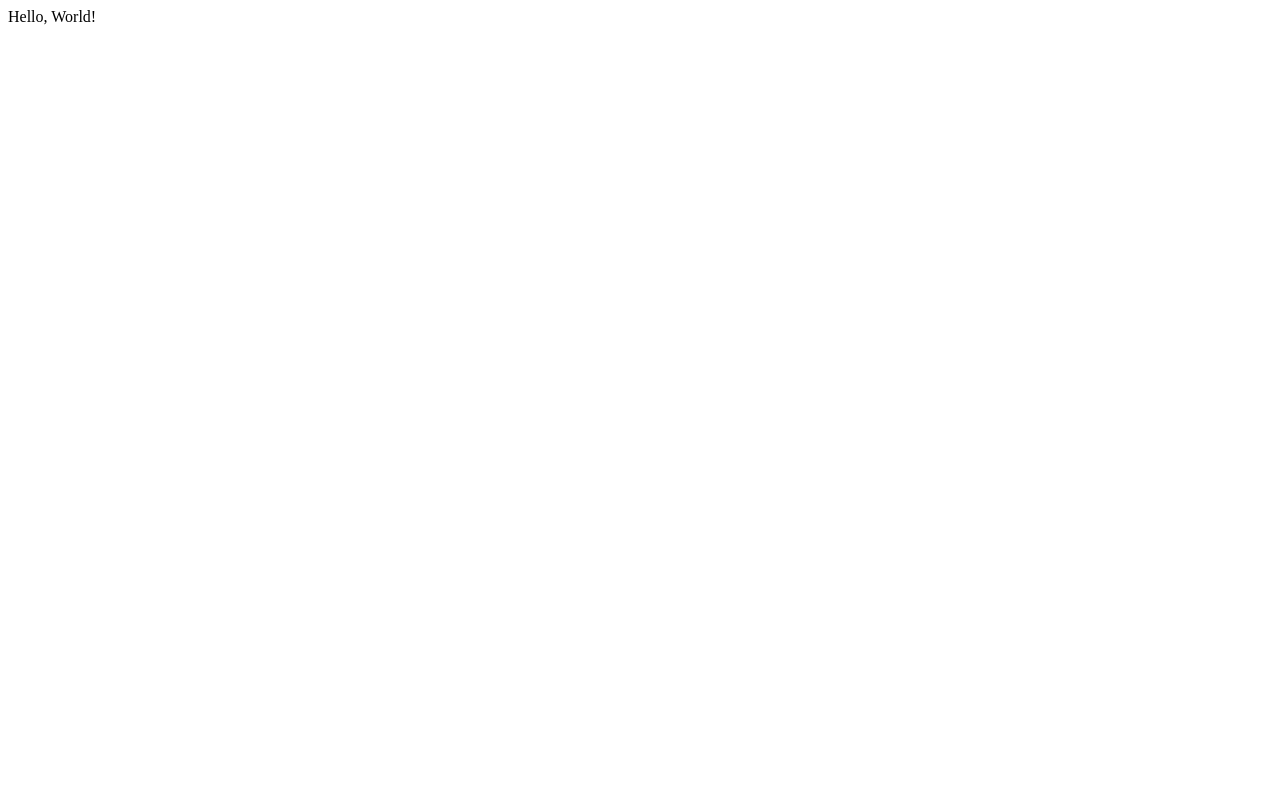
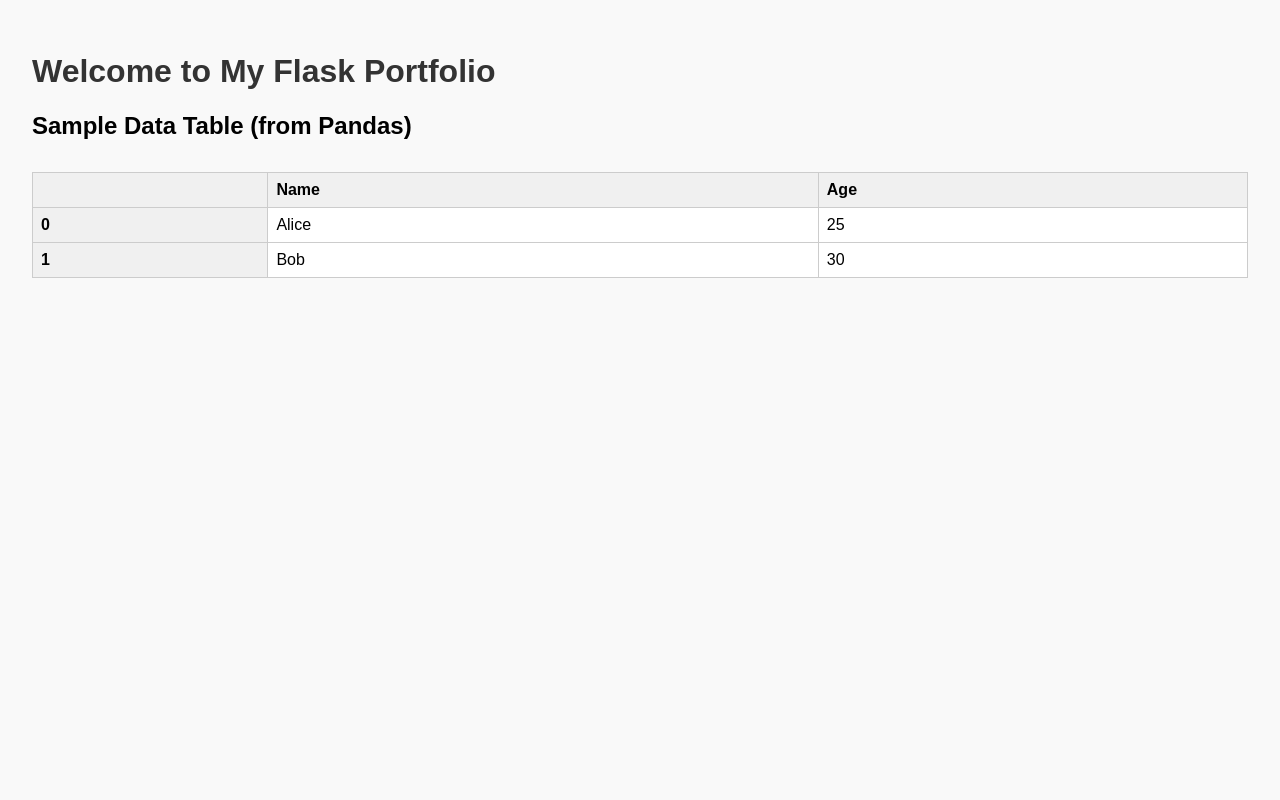
Before and after one commit to EarlClydeeee/portfolio, a Flask app: page / in a window 1280 px wide. Before the commit the page is almost empty. Run offline with Flask 3, Linux system fonts and the light colour scheme.

Commit message:
setting up

```diff
--- a/portfolio/app.py
+++ b/portfolio/app.py
@@ -1,8 +1,16 @@
-from flask import Flask
+from flask import Flask, render_template, url_for
+import pandas as pd
+
 app = Flask(__name__)
 
 @app.route('/')
-def index():
-    return "Hello, World!"
+def home():
+    # Example pandas usage
+    data = {'Name': ['Alice', 'Bob'], 'Age': [25, 30]}
+    df = pd.DataFrame(data)
+    # Convert dataframe to HTML table for demonstration
+    table_html = df.to_html(classes='data')
+    return render_template('firstpage.html', table_html=table_html)
 
-app.run(debug=True)
+if __name__ == '__main__':
+    app.run(debug=True)
--- /dev/null
+++ b/portfolio/app/static/style.css
@@ -0,0 +1,25 @@
+body {
+    font-family: Arial, sans-serif;
+    background: #f9f9f9;
+    margin: 0;
+    padding: 2rem;
+}
+h1 {
+    color: #333;
+}
+.table-container {
+    margin-top: 2rem;
+}
+.dataframe {
+    border-collapse: collapse;
+    width: 100%;
+    background: #fff;
+}
+.dataframe th, .dataframe td {
+    border: 1px solid #ccc;
+    padding: 8px;
+    text-align: left;
+}
+.dataframe th {
+    background: #f0f0f0;
+}
--- a/portfolio/app/templates/firstpage.html
+++ b/portfolio/app/templates/firstpage.html
@@ -1,33 +1,17 @@
 <!DOCTYPE html>
 <html lang="en">
 <head>
-  <meta charset="UTF-8" />
-  <meta name="viewport" content="width=device-width, initial-scale=1" />
-  <title>World of Earl Clyde</title>
-  <script src="https://cdn.tailwindcss.com"></script>
-  <style>
-    /* Extenda Trial font placeholder - user should replace with actual font files if available */
-    @font-face {
-      font-family: 'Extenda Trial';
-      src: local('Extenda Trial'), local('ExtendaTrial'),
-           url('fonts/ExtendaTrial.woff2') format('woff2'),
-           url('fonts/ExtendaTrial.woff') format('woff');
-      font-weight: 900;
-      font-style: normal;
-      font-display: swap;
-    }
-    .extenda {
-      font-family: 'Extenda Trial', 'Arial Black', Arial, sans-serif;
-      font-weight: 900;
-      letter-spacing: -0.05em;
-      line-height: 1;
-    }
-  </style>
+    <meta charset="UTF-8">
+    <title>First Page</title>
+    <link rel="stylesheet" href="{{ url_for('static', filename='style.css') }}">
 </head>
-  <body class="bg-white flex items-center justify-center min-h-screen overflow-hidden">
-    <div class="relative w-full overflow-x-hidden whitespace-nowrap">
-      <span class="absolute top-0 left-0 text-black uppercase font-extrabold text-3xl tracking-tight" style="transform: translateX(0) translateY(-3rem);">WORLD OF</span>
-      <h1 class="extenda text-black uppercase text-[18rem] leading-none tracking-tighter whitespace-nowrap">EARL CLYDE</h1>
-    </div>
-  </body>
+<body>
+    <h1>Welcome to My Flask Portfolio</h1>
+    {% if table_html %}
+        <h2>Sample Data Table (from Pandas)</h2>
+        <div class="table-container">
+            {{ table_html|safe }}
+        </div>
+    {% endif %}
+</body>
 </html>
--- /dev/null
+++ b/portfolio/requirements.txt
@@ -0,0 +1,2 @@
+Flask
+pandas
```
